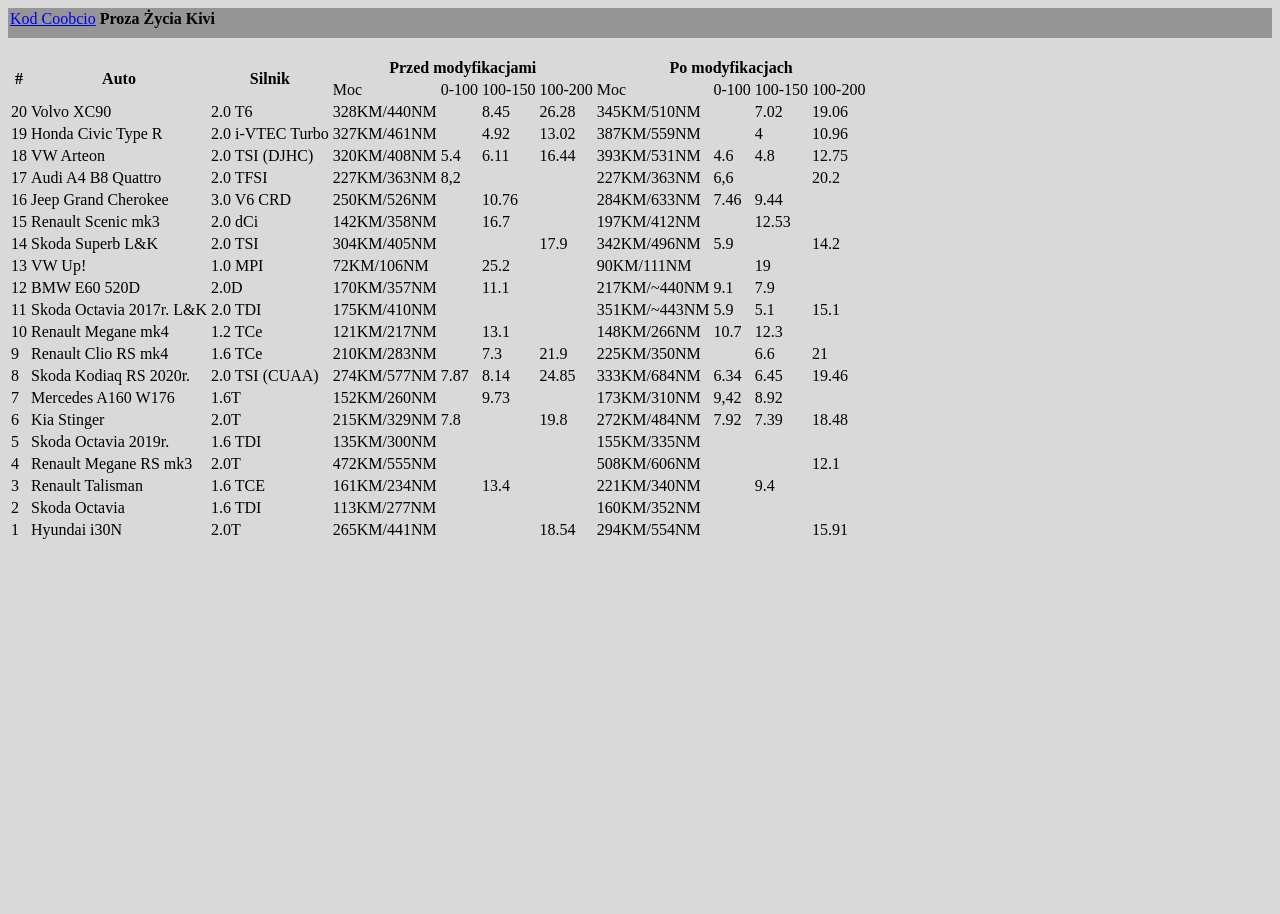
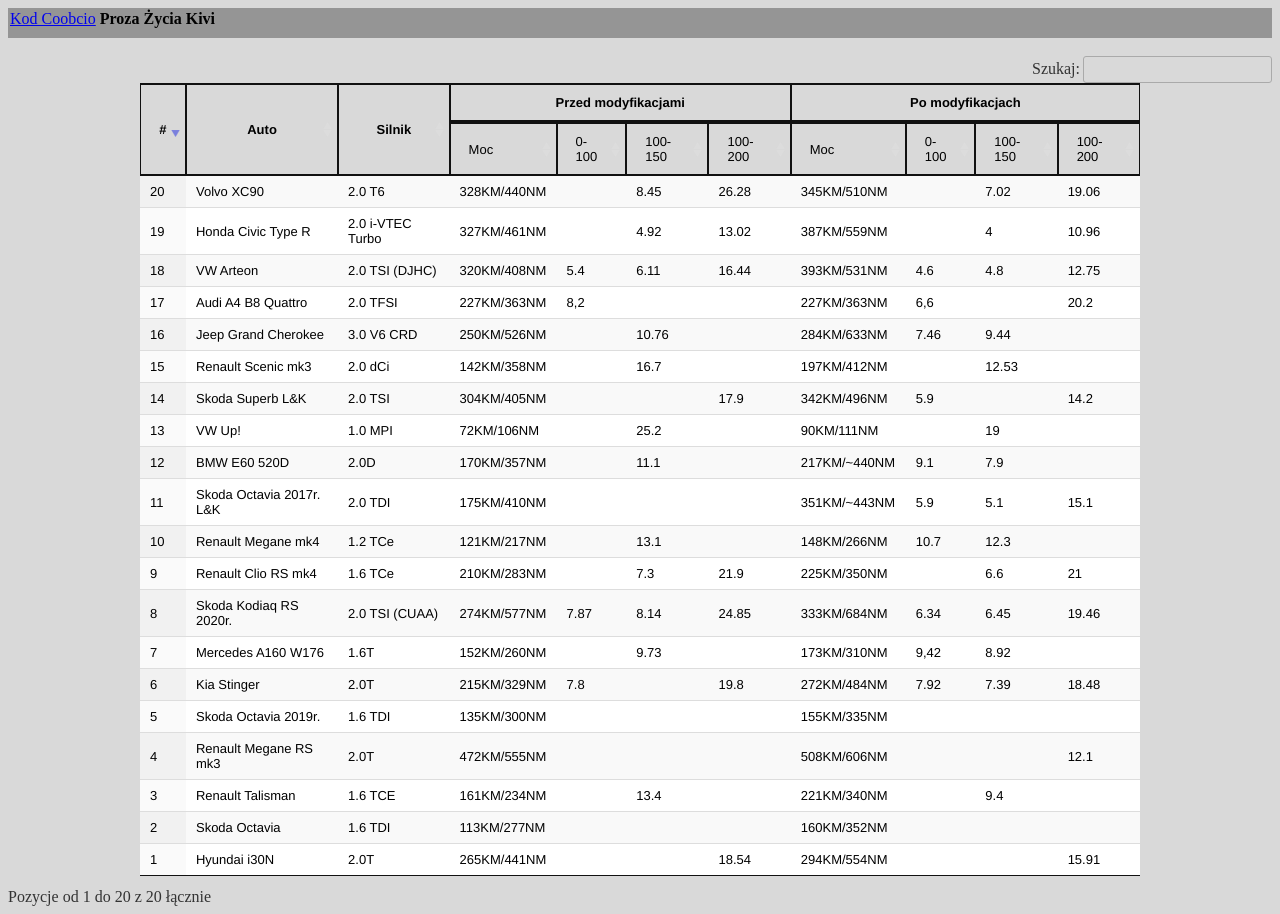
Before and after one commit to jagotv/jagotv.github.io, a plain HTML site: page prozazycia.html in a window 1280 px wide. Before the commit the page ends 800 px from the top, so only its background shows below. Drawn offline with nearby package versions, Linux system fonts and the light colour scheme; files that its build step writes are made by us from their sources.

Commit message:
Update prozazycia.html

```diff
--- a/prozazycia.html
+++ b/prozazycia.html
@@ -7,8 +7,8 @@
 		<meta name="Tabela z wynikami mocowymi oraz czasami z Prozy Życia Kiviego" content="Proza Życia Kivi">
 
 		<script src="https://ajax.googleapis.com/ajax/libs/jquery/3.2.1/jquery.min.js"></script>
-		<link rel="stylesheet" type="text/css" href="DataTables/datatables.css"/>
-		<script type="text/javascript" src="DataTables/datatables.js"></script>
+		<link rel="stylesheet" type="text/css" href="datatables.css"/>
+		<script type="text/javascript" src="datatables.js"></script>
 <style>
 #top {
 
```
